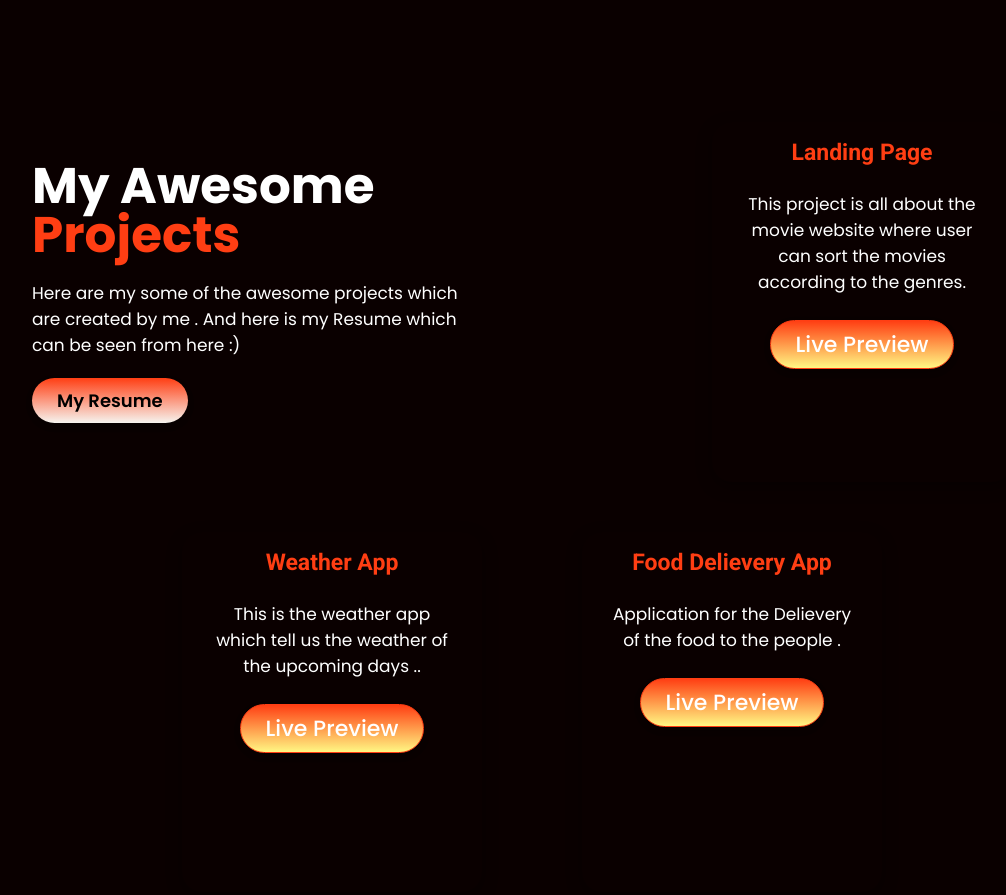
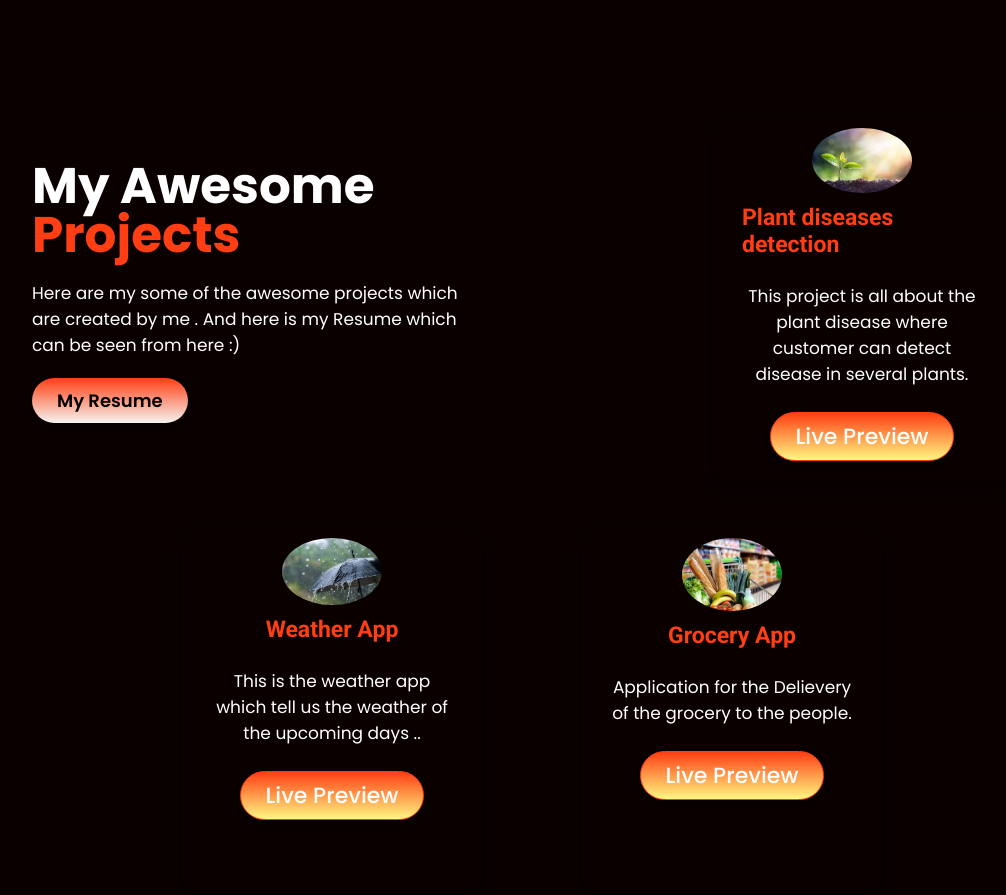
Before and after one commit to UT12Gupta/portfolio, a plain HTML site: page index.html in a window 1280 px wide. Shown: the part 720-1615 px from the top of the page, without its empty margins (148-1154 px from the left). Drawn offline with nearby package versions, Linux system fonts and the light colour scheme.

Commit message:
Add files via upload

```diff
--- a/index.html
+++ b/index.html
@@ -53,21 +53,22 @@
         Here are my some of the awesome projects which are created by me . And here is my Resume which can be seen
         from here :)
       </p>
-
+      <a href="/Resume.pdf">
       <button class="button">My Resume</button>
       </a>
       <div class="projects-div flex div-1">
-        <img src="./movie.jpg" alt="" />
-        <h3>Landing Page</h3>
+        <img src="./images 1.jpg" alt="" />
+        <h3>Plant diseases detection</h3>
         <p>
-          This project is all about the movie website where user can sort the movies according to the genres.
+          This project is all about the plant disease where customer can detect disease in several plants.
         </p>
-        <a href="https://moviesite-ten.vercel.app/">
+        <a href="">
           <button>Live Preview</button>
         </a>
       </div>
+
       <div class="projects-div flex div-2">
-        <img src="./weather.jpg" alt="" />
+        <img src="./images 3.jpg" alt="" />
         <h3>Weather App</h3>
         <p>
           This is the weather app which tell us the weather of the upcoming days ..
@@ -76,20 +77,23 @@
           <button>Live Preview</button>
         </a>
       </div>
+
       <div class="projects-div flex div-3">
-        <img src="./fast-food.jpg" alt="" />
-        <h3>Food Delievery App </h3>
+        <img src="./images 2.jpg" alt="" />
+        <h3>Grocery App </h3>
         <p>
-          Application for the Delievery of the food to the people .
+          Application for the Delievery of the grocery to the people.
         </p>
+        <a href="https://grocering.vercel.app/">
         <button>Live Preview</button>
+        </a>
       </div>
     </section>
     <br /><br />
 
     <section class="about flex" id="about">
       <div class="about-one">
-        <h1>About me</h1>
+        <h1>About me :</h1>
         <span>Utkarsha Gupta</span>
         <p>
           I'm Utkarsha Gupta,Looking for a great oppurtunity to showcase my skills . Learning new skills is the thing
@@ -97,7 +101,7 @@
           Moreover I am flexible for the work which are assigned to me.
         </p>
         <div class="btns">
-          <a href="./Utkarsha's Resume.pdf">
+          <a href="/Resume.pdf">
             <button>Download Resume</button>
           </a>
           <a href="#contact">
@@ -143,7 +147,7 @@
   <script>
     var typed = new Typed(".auto", {
       strings: ["Utkarsha Gupta", "Web Developer"],
-      typeSpeed: 60,
+      typeSpeed: 50,
       backSpeed: 50,
       loop: true,
     });
```
Also changed, not shown: images 1.jpg (added), images 2.jpg (added), images 3.jpg (added).
